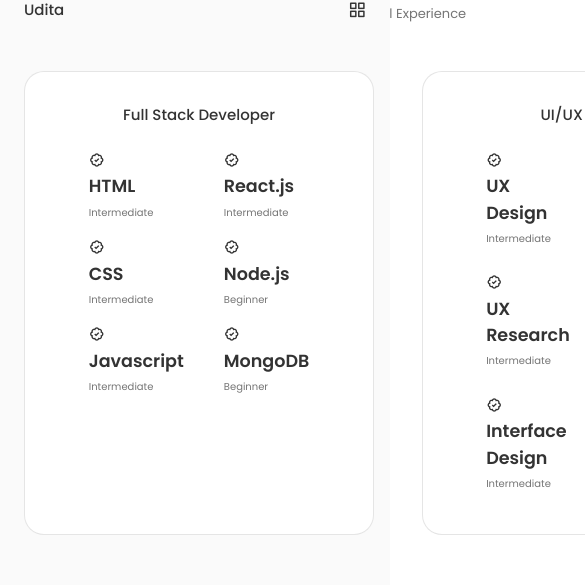
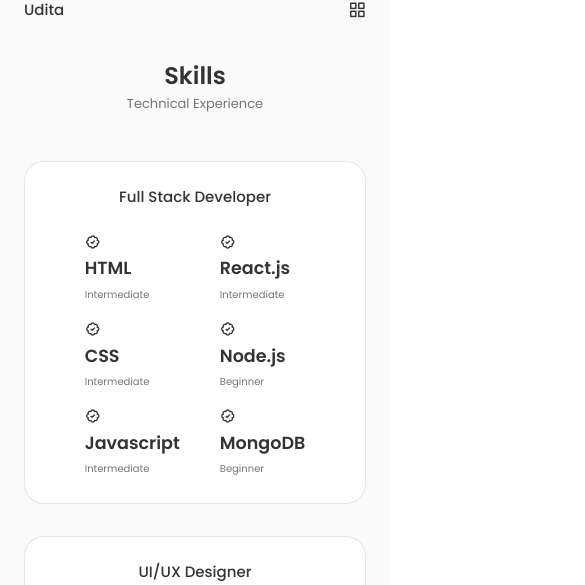
Before and after one commit to uditagowdety/react-portfolio, a React (Vite) app: page / in a window 390 px wide. Shown: the part 810-1395 px from the top of the page, 585 px wide, since content can reach past the window. Built offline with nearby package versions, Linux system fonts and the light colour scheme.

Commit message:
skills section done, tnkering around, added my image

```diff
--- a/src/App.css
+++ b/src/App.css
@@ -83,8 +83,16 @@ textarea {
 }
 
 body {
+  /* display: flex;
+  align-items: center;
+  justify-content: center; */
   background-color: var(--body-color);
   color: var(--text-color);
+}
+
+.main{
+  /* margin: 2rem; */
+  /* background-color: #a17f7f;  */
 }
 
 h1,
@@ -137,8 +145,12 @@ img {
 /*=============== LAYOUT ===============*/
 .container {
   max-width: 968px;
+
   margin-left: auto;
   margin-right: auto;
+
+  /* margin-left: var(--mb-1-5);
+  margin-right: var(--mb-1-5); */
 }
 
 .grid {
--- a/src/App.jsx
+++ b/src/App.jsx
@@ -5,7 +5,7 @@ import Home from "./components/home/Home";
 import About from "./components/about/About";
 import Skills from "./components/skills/Skills";
 
-function App() {
+const App =() => {
 
   return (
     <>
--- a/src/components/about/About.jsx
+++ b/src/components/about/About.jsx
@@ -1,6 +1,6 @@
 import React from 'react';
 import "./about.css";
-import AboutImg from "../../assets/about.jpg";
+import AboutImg from "../../assets/profile.jpg";
 import CV from "../../assets/John-Cv.pdf";
 import Info from './Info';
 
--- a/src/components/home/home.css
+++ b/src/components/home/home.css
@@ -1,4 +1,4 @@
-.home-container{
+.home__container{
     row-gap: 7rem;
 }
 
--- a/src/components/skills/Design.jsx
+++ b/src/components/skills/Design.jsx
@@ -36,14 +36,14 @@ const Design = () => {
             </div>
 
             <div className="skills__group">
-                <div className="skills__data">
+                {/* <div className="skills__data">
                     <i class='bx bx-badge-check'></i>
 
                     <div>
                         <h3 className="skill__name">Human-Computer Interaction</h3>
                         <span className="skills__level">Beginner</span>
                     </div>
-                </div>
+                </div> */}
 
                 <div className="skills__data">
                     <i class='bx bx-badge-check'></i>
--- a/src/components/skills/skills.css
+++ b/src/components/skills/skills.css
@@ -49,3 +49,38 @@
 .skills__level{
     font-size: var(--tiny-font-size);
 }
+
+/*=============== BREAKPOINTS ===============*/
+/* For large devices */
+@media screen and (max-width: 992px) {
+    .skills__container{
+        grid-template-columns: max-content;
+        row-gap: 2rem;
+    }
+}
+
+  /* For medium devices */
+@media screen and (max-width: 768px) {
+
+}
+
+@media screen and (max-width: 576px) {
+    .skills__container{
+        grid-template-columns: 1fr;
+    }
+
+    .skills__content{
+        padding: 1.5rem;
+    }
+}
+
+/* For small devices */
+@media screen and (max-width: 350px) {
+    .skills__box{
+        column-gap: 1.25rem;
+    }
+
+    .skills__name{
+        font-size: var(--small-font-size);
+    }
+}
```
Also changed, not shown: notes.txt, src/assets/profile.jpg.
